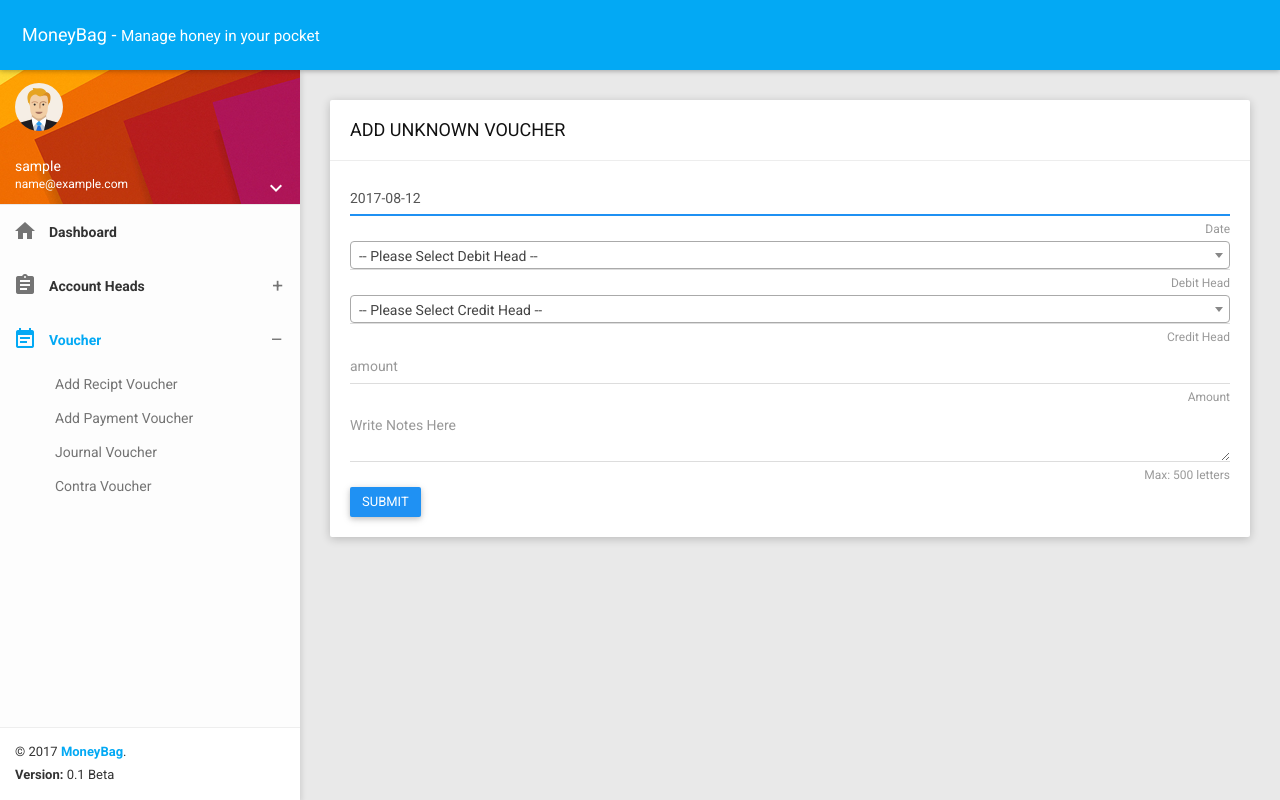
After one commit to pyprism/MoneyBag, a Django app: page /accounting/acc-voucher-add/1/ in a window 1280 px wide. The commit adds this page. Run offline with Django 3.2, Linux system fonts and the light colour scheme; the visitor is signed in with stand-in values (Sample User, id 1); some libraries are stand-ins or nearby versions.

Commit message:
all voucher done

```diff
--- a/accounting/urls.py
+++ b/accounting/urls.py
@@ -7,6 +7,7 @@ urlpatterns = [
     url(r'^edit-ledger-head/$', views.edit_ledger_head, name='head.edit_ledger'),
     url(r'^heads/$', views.all_heads, name='head.all'),
     url(r'^voucher-add/(?P<voucher_type>\d+)/$', views.voucher_add, name='voucher.add'),
+    url(r'^acc-voucher-add/(?P<voucher_type>\d+)/$', views.acc_voucher_add, name='acc-voucher.add'),
     url(r'^voucher-details/(?P<voucher_id>\d+)/$', views.voucher_details, name='voucher.details'),
 
 ]
--- a/accounting/views.py
+++ b/accounting/views.py
@@ -101,10 +101,12 @@ def voucher_add(request,voucher_type):
         if int(voucher_type) == AccConstant.VOUCHER_RECEIPT:
             service_heads = AccountHead.objects.filter(user=request.user,parent_head_code=AccConstant.ACC_HEAD_SERVICE_REVENUE)
             heads = AccountHead.objects.filter(Q(user=request.user),Q(parent_head_code=AccConstant.ACC_HEAD_DIRECT_INCOMES) | Q(parent_head_code=AccConstant.ACC_HEAD_LOAN),~Q(id=AccConstant.ACC_HEAD_SERVICE_REVENUE))
-        else:
+        elif int(voucher_type) == AccConstant.VOUCHER_PAYMENT:
             service_heads = AccountHead.objects.filter(user=request.user,parent_head_code=AccConstant.ACC_HEAD_SERVICE_EXPENDITURE)
             heads = AccountHead.objects.filter(Q(user=request.user),Q(parent_head_code=AccConstant.ACC_HEAD_DIRECT_EXPENSES) | Q(parent_head_code=AccConstant.ACC_HEAD_LOAN) | Q(parent_head_code=AccConstant.ACC_HEAD_GENERAL_EXPENDITURE),~Q(id=AccConstant.ACC_HEAD_SERVICE_EXPENDITURE),~Q(id=AccConstant.ACC_HEAD_GENERAL_EXPENDITURE))
-
+        else:
+            service_heads = []
+            heads = []
         paymentHeads = AccountHead.objects.filter(user=request.user,parent_head_code__in=[AccConstant.ACC_HEAD_CASH,AccConstant.ACC_HEAD_BANK,AccConstant.ACC_HEAD_MOBILE_BANKING]).order_by('id')
         pmList = [];
         for payHead in paymentHeads:
@@ -136,3 +138,47 @@ def voucher_details(request,voucher_id):
 
     context = {"voucher_info":voucher_info, "transaction": transaction, "opsite_transaction": opsite_transaction, "tkinwords": num2words(transaction.amount)}
     return render(request, 'accounting/voucher-details.html', context)
+
+@login_required
+def acc_voucher_add(request,voucher_type):
+    if request.method == "POST":
+        if AccHelper.validate_acc_voucher(request.POST):
+           transId = AccHelper.create_new_transaction(
+               request.user.id,
+               None,
+               request.POST.get('date'),
+               voucher_type,
+               request.POST.get('description')
+           )
+           AccHelper.create_transaction_details(
+               transId,
+               request.POST.get('debit_head'),
+               AccConstant.DEBIT,
+               request.POST.get('amount')
+           )
+           AccHelper.create_transaction_details(
+               transId,
+               request.POST.get('credit_head'),
+               AccConstant.CREDIT,
+               request.POST.get('amount')
+           )
+           messages.info(request, 'Voucher has been added.')
+
+        else:
+            messages.error(request, 'Form not valid, fill up again!')
+
+        return redirect('acc-voucher.add', voucher_type=voucher_type)
+    else:
+        if int(voucher_type) == AccConstant.VOUCHER_CONTRA:
+            dr_heads = AccountHead.objects.filter(user=request.user,parent_head_code__in=[AccConstant.ACC_HEAD_CASH,AccConstant.ACC_HEAD_BANK]).order_by('name').values_list('id','name')
+            cr_heads = dr_heads
+        elif int(voucher_type) == AccConstant.VOUCHER_JOURNAL:
+            dr_heads = AccHelper.get_all_child_heads(request.user)
+            cr_heads = dr_heads
+        else:
+            dr_heads = []
+            cr_heads = []
+
+
+        context = {'voucher_type':voucher_type, 'dr_heads':dr_heads, 'cr_heads':cr_heads}
+        return render(request, 'accounting/acc-voucher-add.html',context)
--- a/static/js/gate.js
+++ b/static/js/gate.js
@@ -156,4 +156,23 @@ var Gate = {
            }
         });
     },
+    accVoucherFormValidate: function () {
+        $('#add_acc_voucher').validate({
+            rules: {
+                'description':{
+                    maxlength: 500
+                }
+            },
+            highlight: function (input) {
+                $(input).parents('.form-line').addClass('error');
+            },
+            unhighlight: function (input) {
+                $(input).parents('.form-line').removeClass('error');
+            },
+            errorPlacement: function (error, element) {
+                $(element).parents('.form-group').append(error);
+            }
+        });
+
+    },
 };
--- /dev/null
+++ b/templates/accounting/acc-voucher-add.html
@@ -0,0 +1,82 @@
+{% extends "base/backend_master.html" %}
+
+{% block title %} Voucher Add {% endblock %}
+
+{% block childPage %}
+    <section class="content">
+        <div class="container-fluid">
+            <div class="row clearfix">
+                <div class="col-lg-12 col-md-12 col-sm-12 col-xs-12">
+                    <div class="card">
+                        <div class="header">
+                            <h2>ADD {% if voucher_type == "3" %} JOURNAL  {% elif voucher_type == "4" %} CONTRA {% else %} UNKNOWN {% endif %} VOUCHER</h2>
+                        </div>
+                        <div class="body">
+                            <form id="add_acc_voucher" method="POST" action="{% url 'acc-voucher.add' voucher_type %}" enctype="multipart/form-data">
+                                {% csrf_token %}
+                            <div class="form-group form-float">
+                                    <div class="form-line">
+                                        <input type="text" class="datepicker form-control" placeholder="Please choose a date..." name="date" required>
+                                    </div>
+                                    <div class="help-info">Date</div>
+
+                                </div>
+                                <div class="form-group form-float">
+                                    <div class="form-line">
+                                        <select class="form-control myselect" name="debit_head" required>
+                                            <option value="">-- Please Select Debit Head --</option>
+                                                {% for head in dr_heads %}
+                                                    <option value="{{ head.0 }}">{{ head.1 }}</option>
+                                                {% endfor %}
+                                        </select>
+                                    </div>
+                                    <div class="help-info">Debit Head</div>
+                                </div>
+                            <div class="form-group form-float">
+                                    <div class="form-line">
+                                        <select class="form-control myselect" name="credit_head" required>
+                                            <option value="">-- Please Select Credit Head --</option>
+                                                {% for head in cr_heads %}
+                                                    <option value="{{ head.0 }}">{{ head.1 }}</option>
+                                                {% endfor %}
+                                        </select>
+                                    </div>
+                                    <div class="help-info">Credit Head</div>
+
+                                </div>
+                                <div class="form-group form-float">
+                                    <div class="form-line">
+                                        <input type="number" placeholder="amount" class="form-control " name="amount" required></input>
+                                    </div>
+                                    <div class="help-info">Amount</div>
+                                </div>
+
+                                <div class="form-group form-float">
+                                    <div class="form-line">
+                                        <textarea placeholder="Write Notes Here" class="form-control " name="description"></textarea>
+                                    </div>
+                                    <div class="help-info">Max: 500 letters</div>
+                                </div>
+
+                                <button class="btn btn-primary waves-effect" type="submit">SUBMIT</button>
+                            </form>
+                        </div>
+                    </div>
+                </div>
+            </div>
+            <!-- #END# Advanced Validation -->
+
+        </div>
+    </section>
+
+{% endblock %}
+{% load staticfiles %}
+{% block child_page_js %}
+    <script src="{% static 'js/voucher.js' %}"></script>
+    <script>
+        $( document ).ready(function() {
+            Gate.accVoucherFormValidate();
+            Voucher.init();
+        });
+    </script>
+{% endblock %}
--- a/templates/accounting/voucher-add.html
+++ b/templates/accounting/voucher-add.html
@@ -9,7 +9,7 @@
                 <div class="col-lg-12 col-md-12 col-sm-12 col-xs-12">
                     <div class="card">
                         <div class="header">
-                            <h2>ADD {% if voucher_type == "5" %} PAYMENT {% else %} RECEIPT {% endif %} VOUCHER</h2>
+                            <h2>ADD {% if voucher_type == "5" %} PAYMENT {% elif voucher_type == "6" %} RECEIPT {% else %} UNKNOWN {% endif %} VOUCHER</h2>
                         </div>
                         <div class="body">
                             <form id="add_voucher" method="POST" action="{% url 'voucher.add' voucher_type %}" enctype="multipart/form-data">
@@ -36,7 +36,6 @@
                                        <div class="help-info">Date</div>
 
                                 </div>
-{#                                todo:need to add payment methods table#}
                                  <div  class="form-group form-float">
                                         <h6>Payment Methods</h6>
                                         <table id="payment_method_table" class="table table-bordered table-striped table-hover dataTable">
--- a/templates/base/backend_master.html
+++ b/templates/base/backend_master.html
@@ -73,121 +73,121 @@
             <a href="javascript:void(0);" class="bars"></a>
             <a class="navbar-brand" href="index.html">MoneyBag - <small>Manage honey in your pocket</small></a>
         </div>
-        <div class="collapse navbar-collapse" id="navbar-collapse">
-            <ul class="nav navbar-nav navbar-right">
-
-                <!-- Notifications -->
-                <li class="dropdown">
-                    <a href="javascript:void(0);" class="dropdown-toggle" data-toggle="dropdown" role="button">
-                        <i class="material-icons">notifications</i>
-                        <span class="label-count">7</span>
-                    </a>
-                    <ul class="dropdown-menu">
-                        <li class="header">NOTIFICATIONS</li>
-                        <li class="body">
-                            <ul class="menu">
-                                <li>
-                                    <a href="javascript:void(0);">
-                                        <div class="icon-circle bg-light-green">
-                                            <i class="material-icons">person_add</i>
-                                        </div>
-                                        <div class="menu-info">
-                                            <h4>12 new members joined</h4>
-                                            <p>
-                                                <i class="material-icons">access_time</i> 14 mins ago
-                                            </p>
-                                        </div>
-                                    </a>
-                                </li>
-                                <li>
-                                    <a href="javascript:void(0);">
-                                        <div class="icon-circle bg-cyan">
-                                            <i class="material-icons">add_shopping_cart</i>
-                                        </div>
-                                        <div class="menu-info">
-                                            <h4>4 sales made</h4>
-                                            <p>
-                                                <i class="material-icons">access_time</i> 22 mins ago
-                                            </p>
-                                        </div>
-                                    </a>
-                                </li>
-                                <li>
-                                    <a href="javascript:void(0);">
-                                        <div class="icon-circle bg-red">
-                                            <i class="material-icons">delete_forever</i>
-                                        </div>
-                                        <div class="menu-info">
-                                            <h4><b>Nancy Doe</b> deleted account</h4>
-                                            <p>
-                                                <i class="material-icons">access_time</i> 3 hours ago
-                                            </p>
-                                        </div>
-                                    </a>
-                                </li>
-                                <li>
-                                    <a href="javascript:void(0);">
-                                        <div class="icon-circle bg-orange">
-                                            <i class="material-icons">mode_edit</i>
-                                        </div>
-                                        <div class="menu-info">
-                                            <h4><b>Nancy</b> changed name</h4>
-                                            <p>
-                                                <i class="material-icons">access_time</i> 2 hours ago
-                                            </p>
-                                        </div>
-                                    </a>
-                                </li>
-                                <li>
-                                    <a href="javascript:void(0);">
-                                        <div class="icon-circle bg-blue-grey">
-                                            <i class="material-icons">comment</i>
-                                        </div>
-                                        <div class="menu-info">
-                                            <h4><b>John</b> commented your post</h4>
-                                            <p>
-                                                <i class="material-icons">access_time</i> 4 hours ago
-                                            </p>
-                                        </div>
-                                    </a>
-                                </li>
-                                <li>
-                                    <a href="javascript:void(0);">
-                                        <div class="icon-circle bg-light-green">
-                                            <i class="material-icons">cached</i>
-                                        </div>
-                                        <div class="menu-info">
-                                            <h4><b>John</b> updated status</h4>
-                                            <p>
-                                                <i class="material-icons">access_time</i> 3 hours ago
-                                            </p>
-                                        </div>
-                                    </a>
-                                </li>
-                                <li>
-                                    <a href="javascript:void(0);">
-                                        <div class="icon-circle bg-purple">
-                                            <i class="material-icons">settings</i>
-                                        </div>
-                                        <div class="menu-info">
-                                            <h4>Settings updated</h4>
-                                            <p>
-                                                <i class="material-icons">access_time</i> Yesterday
-                                            </p>
-                                        </div>
-                                    </a>
-                                </li>
-                            </ul>
-                        </li>
-                        <li class="footer">
-                            <a href="javascript:void(0);">View All Notifications</a>
-                        </li>
-                    </ul>
-                </li>
-                <!-- #END# Notifications -->
-
-            </ul>
-        </div>
+{#        <div class="collapse navbar-collapse" id="navbar-collapse">#}
+{#            <ul class="nav navbar-nav navbar-right">#}
+{##}
+{#                <!-- Notifications -->#}
+{#                <li class="dropdown">#}
+{#                    <a href="javascript:void(0);" class="dropdown-toggle" data-toggle="dropdown" role="button">#}
+{#                        <i class="material-icons">notifications</i>#}
+{#                        <span class="label-count">7</span>#}
+{#                    </a>#}
+{#                    <ul class="dropdown-menu">#}
+{#                        <li class="header">NOTIFICATIONS</li>#}
+{#                        <li class="body">#}
+{#                            <ul class="menu">#}
+{#                                <li>#}
+{#                                    <a href="javascript:void(0);">#}
+{#                                        <div class="icon-circle bg-light-green">#}
+{#                                            <i class="material-icons">person_add</i>#}
+{#                                        </div>#}
+{#                                        <div class="menu-info">#}
+{#                                            <h4>12 new members joined</h4>#}
+{#                                            <p>#}
+{#                                                <i class="material-icons">access_time</i> 14 mins ago#}
+{#                                            </p>#}
+{#                                        </div>#}
+{#                                    </a>#}
+{#                                </li>#}
+{#                                <li>#}
+{#                                    <a href="javascript:void(0);">#}
+{#                                        <div class="icon-circle bg-cyan">#}
+{#                                            <i class="material-icons">add_shopping_cart</i>#}
+{#                                        </div>#}
+{#                                        <div class="menu-info">#}
+{#                                            <h4>4 sales made</h4>#}
+{#                                            <p>#}
+{#                                                <i class="material-icons">access_time</i> 22 mins ago#}
+{#                                            </p>#}
+{#                                        </div>#}
+{#                                    </a>#}
+{#                                </li>#}
+{#                                <li>#}
+{#                                    <a href="javascript:void(0);">#}
+{#                                        <div class="icon-circle bg-red">#}
+{#                                            <i class="material-icons">delete_forever</i>#}
+{#                                        </div>#}
+{#                                        <div class="menu-info">#}
+{#                                            <h4><b>Nancy Doe</b> deleted account</h4>#}
+{#                                            <p>#}
+{#                                                <i class="material-icons">access_time</i> 3 hours ago#}
+{#                                            </p>#}
+{#                                        </div>#}
+{#                                    </a>#}
+{#                                </li>#}
+{#                                <li>#}
+{#                                    <a href="javascript:void(0);">#}
+{#                                        <div class="icon-circle bg-orange">#}
+{#                                            <i class="material-icons">mode_edit</i>#}
+{#                                        </div>#}
+{#                                        <div class="menu-info">#}
+{#                                            <h4><b>Nancy</b> changed name</h4>#}
+{#                                            <p>#}
+{#                                                <i class="material-icons">access_time</i> 2 hours ago#}
+{#                                            </p>#}
+{#                                        </div>#}
+{#                                    </a>#}
+{#                                </li>#}
+{#                                <li>#}
+{#                                    <a href="javascript:void(0);">#}
+{#                                        <div class="icon-circle bg-blue-grey">#}
+{#                                            <i class="material-icons">comment</i>#}
+{#                                        </div>#}
+{#                                        <div class="menu-info">#}
+{#                                            <h4><b>John</b> commented your post</h4>#}
+{#                                            <p>#}
+{#                                                <i class="material-icons">access_time</i> 4 hours ago#}
+{#                                            </p>#}
+{#                                        </div>#}
+{#                                    </a>#}
+{#                                </li>#}
+{#                                <li>#}
+{#                                    <a href="javascript:void(0);">#}
+{#                                        <div class="icon-circle bg-light-green">#}
+{#                                            <i class="material-icons">cached</i>#}
+{#                                        </div>#}
+{#                                        <div class="menu-info">#}
+{#                                            <h4><b>John</b> updated status</h4>#}
+{#                                            <p>#}
+{#                                                <i class="material-icons">access_time</i> 3 hours ago#}
+{#                                            </p>#}
+{#                                        </div>#}
+{#                                    </a>#}
+{#                                </li>#}
+{#                                <li>#}
+{#                                    <a href="javascript:void(0);">#}
+{#                                        <div class="icon-circle bg-purple">#}
+{#                                            <i class="material-icons">settings</i>#}
+{#                                        </div>#}
+{#                                        <div class="menu-info">#}
+{#                                            <h4>Settings updated</h4>#}
+{#                                            <p>#}
+{#                                                <i class="material-icons">access_time</i> Yesterday#}
+{#                                            </p>#}
+{#                                        </div>#}
+{#                                    </a>#}
+{#                                </li>#}
+{#                            </ul>#}
+{#                        </li>#}
+{#                        <li class="footer">#}
+{#                            <a href="javascript:void(0);">View All Notifications</a>#}
+{#                        </li>#}
+{#                    </ul>#}
+{#                </li>#}
+{#                <!-- #END# Notifications -->#}
+{##}
+{#            </ul>#}
+{#        </div>#}
     </div>
 </nav>
 <!-- #Top Bar -->
@@ -240,7 +240,7 @@
                         </li>
                     </ul>
                 </li>
-                <li {% if request.resolver_match.view_name  == "voucher.add" or request.resolver_match.view_name  == "voucher.details"%}class="active" {% endif %}>
+                <li {% if request.resolver_match.view_name  == "voucher.add" or request.resolver_match.view_name  == "voucher.details" or request.resolver_match.view_name  == "acc-voucher.add"%}class="active" {% endif %}>
                     <a href="javascript:void(0);" class="menu-toggle waves-effect waves-block">
                         <i class="material-icons">event_note</i>
                         <span>Voucher</span>
@@ -251,6 +251,12 @@
                         </li>
                         <li {% if request.resolver_match.view_name  == "voucher.add" and voucher_type == '5' %}class="active" {% endif %}>
                             <a href="{% url 'voucher.add' 5 %}" class=" waves-effect waves-block">Add Payment Voucher</a>
+                        </li>
+                     <li {% if request.resolver_match.view_name  == "acc-voucher.add" and voucher_type == '3' %}class="active" {% endif %}>
+                            <a href="{% url 'acc-voucher.add' 3 %}" class=" waves-effect waves-block">Journal Voucher</a>
+                        </li>
+                        <li {% if request.resolver_match.view_name  == "acc-voucher.add" and voucher_type == '4' %}class="active" {% endif %}>
+                            <a href="{% url 'acc-voucher.add' 4 %}" class=" waves-effect waves-block">Contra Voucher</a>
                         </li>
 
                     </ul>
```
Also changed, not shown: accounting/helpers.py (+10 -0 lines).
